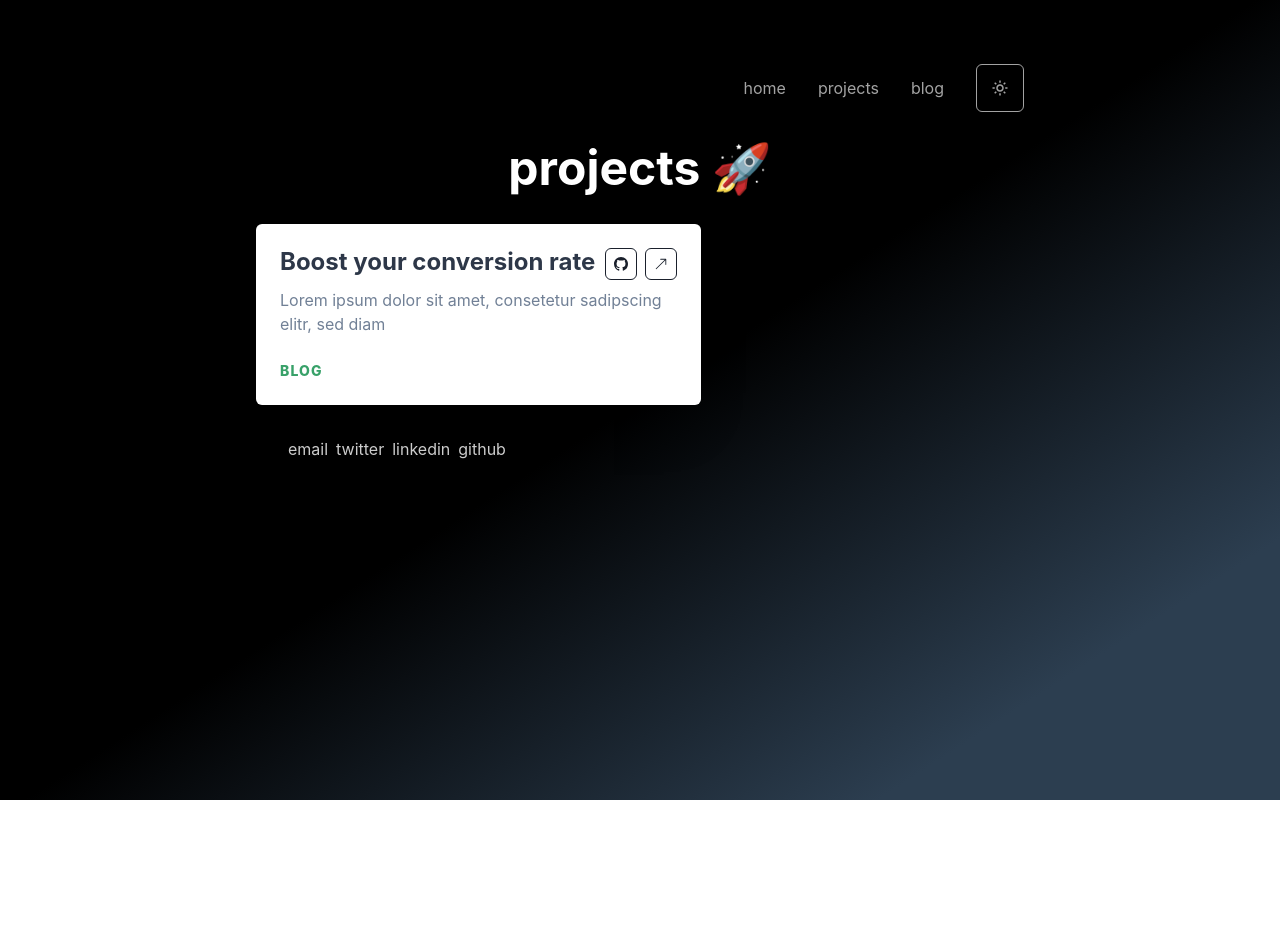
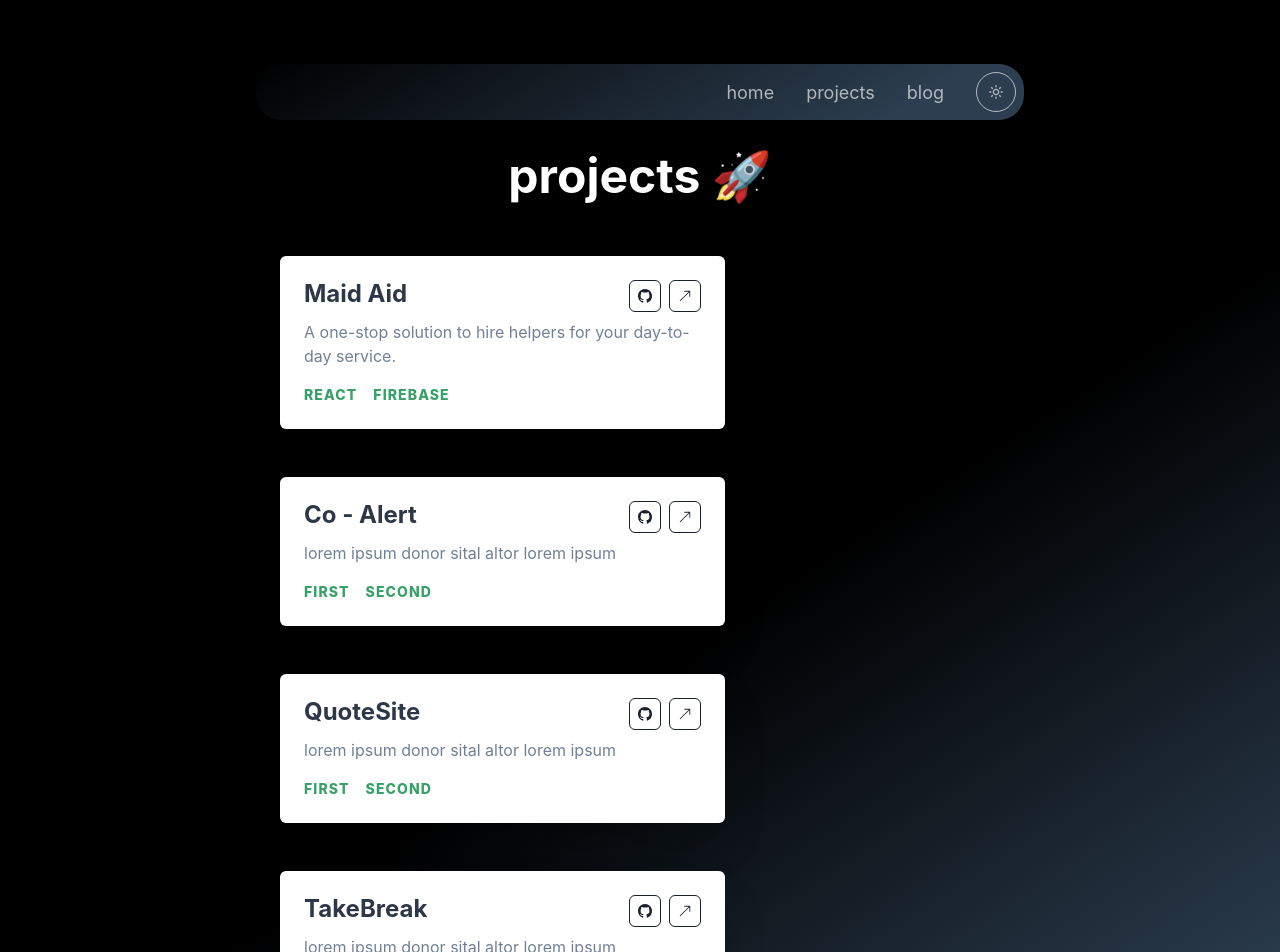
Before and after one commit to janvi01/minimalist-dev-portfolio, a Next.js app: page /projects in a window 1280 px wide. Shown: the top 952 px of the page. Before the commit the page ends 800 px from the top, so only its background shows below. Built offline with nearby package versions, Linux system fonts and the light colour scheme.

Commit message:
enhanced ui

```diff
--- a/src/components/footer.js
+++ b/src/components/footer.js
@@ -1,11 +1,30 @@
 import { socialsData } from "@/data/socialsData";
 import { HStack, Link } from "@chakra-ui/react";
+import { IconButton } from "@chakra-ui/react";
+import { BiSun } from "react-icons/bi";
 
 function Footer() {
   return (
-    <HStack color={"whiteAlpha.800"} m={8}>
+    <HStack
+      justify="flex-start"
+      spacing="8"
+      color={"whiteAlpha.700"}
+      fontSize="lg"
+      p={2}
+      borderRadius={"25px"}
+    >
       {socialsData.map((items, key) => {
-        return <Link key={key}>{items.social}</Link>;
+        return (
+          <Link
+            href={items.url}
+            key={key}
+            _hover={{
+              color: "white",
+            }}
+          >
+            {items.social}
+          </Link>
+        );
       })}
     </HStack>
   );
--- a/src/components/navbar.js
+++ b/src/components/navbar.js
@@ -5,7 +5,7 @@ import { BiSun } from "react-icons/bi";
 
 function Navbar() {
   return (
-    <HStack justify="flex-end" spacing="8" color={"whiteAlpha.700"}>
+    <HStack justify="flex-end" spacing="8" color={"whiteAlpha.700"} bgGradient={"linear-gradient(147deg, #000000 0%, #2c3e50 84%)"} fontSize="lg" p={2} borderRadius={"25px"}>
       {navData.map((items, key) => {
         return (
           <Link
@@ -23,7 +23,8 @@ function Navbar() {
         aria-label="Mode Change"
         variant="outline"
         colorScheme="black"
-        size="lg"
+        size="md"
+        borderRadius={"25px"}
         icon={<BiSun />}
       />
     </HStack>
--- /dev/null
+++ b/src/data/projectsData.js
@@ -0,0 +1,37 @@
+export const projectsData = [
+  {
+    projectname: "Maid Aid",
+    description: "A one-stop solution to hire helpers for your day-to-day service.",
+    techstack: ["React", "Firebase"],
+    githuburl: "",
+    liveurl: "",
+  },
+  {
+    projectname: "Co - Alert",
+    description: "lorem ipsum donor sital altor lorem ipsum",
+    techstack: ["first", "second"],
+    githuburl: "",
+    liveurl: "",
+  },
+  {
+    projectname: "QuoteSite",
+    description: "lorem ipsum donor sital altor lorem ipsum",
+    techstack: ["first", "second"],
+    githuburl: "",
+    liveurl: "",
+  },
+  {
+    projectname: "TakeBreak",
+    description: "lorem ipsum donor sital altor lorem ipsum",
+    techstack: ["first", "second"],
+    githuburl: "",
+    liveurl: "",
+  },
+  {
+    projectname: "QuizKy",
+    description: "lorem ipsum donor sital altor lorem ipsum",
+    techstack: ["first", "second"],
+    githuburl: "",
+    liveurl: "",
+  },
+];
--- a/src/pages/index.js
+++ b/src/pages/index.js
@@ -16,7 +16,7 @@ export default function Home() {
         <meta name="viewport" content="width=device-width, initial-scale=1" />
         <link rel="icon" href="/favicon.ico" />
       </Head>
-      <Box minHeight={"70vh"}>
+      <Box minHeight={"70vh"} mt={24}>
         <Main />
         <About />
         <Experience />
--- a/src/pages/projects.js
+++ b/src/pages/projects.js
@@ -1,3 +1,4 @@
+import { projectsData } from "@/data/projectsData";
 import {
   Stack,
   Text,
@@ -6,6 +7,7 @@ import {
   useColorModeValue,
   Box,
   HStack,
+  Flex,
 } from "@chakra-ui/react";
 import { BsGithub, BsArrowUpRight } from "react-icons/bs";
 
@@ -15,6 +17,9 @@ function Projects() {
       <Heading as={"h1"} size="2xl" textAlign={"center"} m={"8"} color="white">
         projects 🚀
       </Heading>
+      <Flex direction={["column", "row"]} wrap="wrap">
+        {projectsData.map((items, key) => {
+          return (
             <Box
               maxW={"445px"}
               w={"full"}
@@ -22,16 +27,16 @@ function Projects() {
               boxShadow={"2xl"}
               rounded={"md"}
               p={6}
+              m={6}
               overflow={"hidden"}
             >
-        <Stack>
-          <Stack direction={"row"} justifyContent="space-between">
+              <Stack direction={"row"} justifyContent="space-between" mb="2">
                 <Heading
                   color={useColorModeValue("gray.700", "white")}
                   fontSize={"2xl"}
                   fontFamily={"body"}
                 >
-              Boost your conversion rate
+                  {items.projectname}
                 </Heading>
                 <HStack>
                   <IconButton
@@ -50,10 +55,10 @@ function Projects() {
                   />
                 </HStack>
               </Stack>
-          <Text color={"gray.500"}>
-            Lorem ipsum dolor sit amet, consetetur sadipscing elitr, sed diam
-          </Text>
+              <Text color={"gray.500"}>{items.description}</Text>
               <Stack mt={4} direction={"row"} spacing={4} align={"center"}>
+                {items.techstack.map((data, key) => {
+                  return (
                     <Text
                       color={"green.500"}
                       textTransform={"uppercase"}
@@ -61,11 +66,15 @@ function Projects() {
                       fontSize={"sm"}
                       letterSpacing={1.1}
                     >
-              Blog
+                      {data}
                     </Text>
-          </Stack>
+                  );
+                })}
               </Stack>
             </Box>
+          );
+        })}
+      </Flex>
     </>
   );
 }
```
Lines whose indentation alone changed are shown as unchanged.
